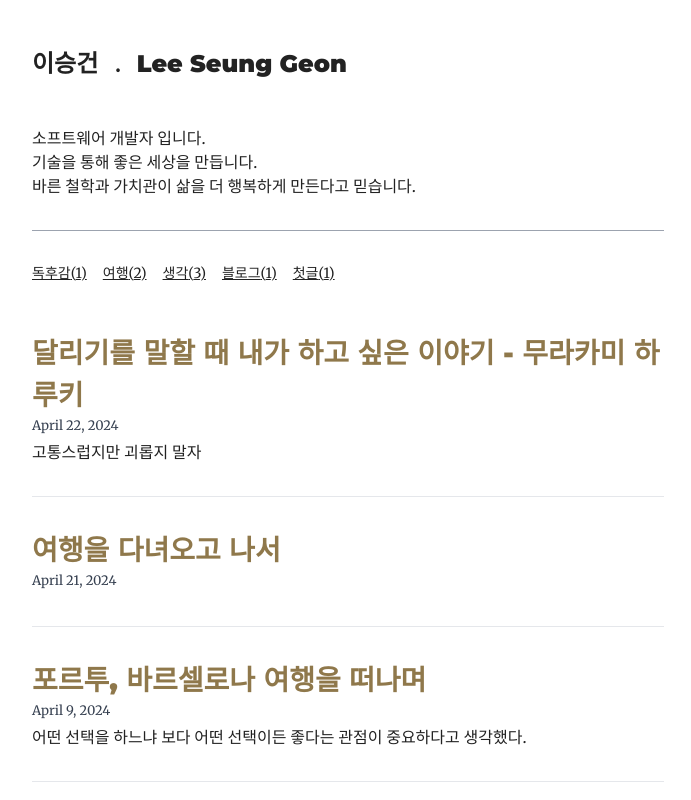
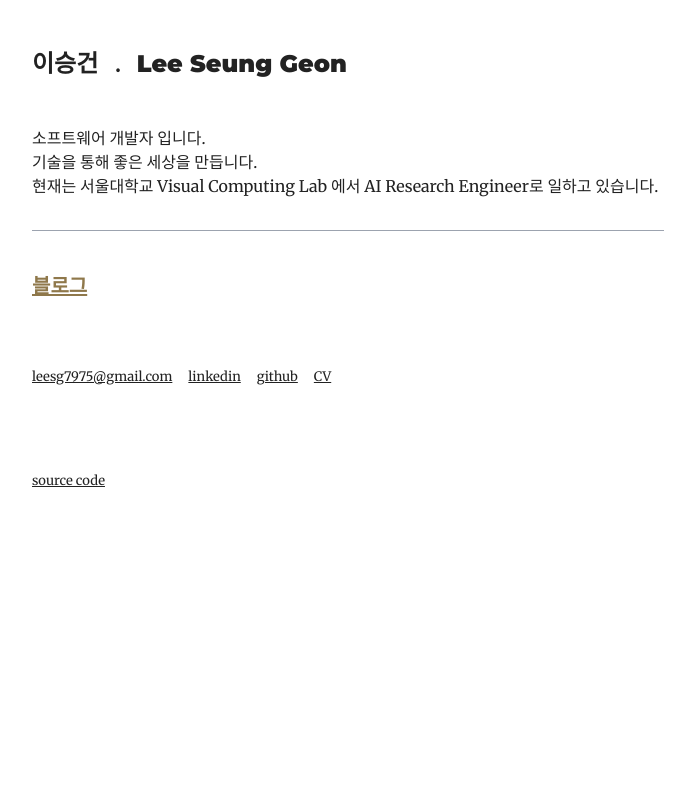
Before and after one commit to geongun20/blog, a Next.js app: page / in a window 1280 px wide. Shown: the top 800 px of the page, without its empty margins (292-983 px from the left). Built offline with nearby package versions, Linux system fonts and the light colour scheme; no server answers.

Commit message:
feat: CV 추가, blog 페이지 분리

```diff
--- a/app/atom.xml/route.tsx
+++ b/app/atom.xml/route.tsx
@@ -1,6 +1,6 @@
 import { metadata } from "../page";
 import { generateFeed } from "../feed";
-import { getPosts } from "@/app/page";
+import { getPosts } from "@/app/blog/page";
 
 export async function GET() {
   const posts = await getPosts();
--- a/app/PostList.tsx
+++ b/app/blog/PostList.tsx
@@ -1,12 +1,8 @@
 "use client";
 
-import Color from "colorjs.io";
 import Link from "@/components/Link";
-import { useState } from "react";
-import { CSSProperties } from "react";
 import { sans } from "@/components/fonts";
-import { Post } from "@/app/page";
-import uniq from "lodash/uniq";
+import { Post } from "@/app/blog/page";
 import { useRouter, useSearchParams } from "next/navigation";
 import { groupBy, map, mapValues } from "lodash";
 
--- a/app/blog/[slug]/page.tsx
+++ b/app/blog/[slug]/page.tsx
@@ -8,7 +8,7 @@ import rehypePrettyCode from "rehype-pretty-code";
 import { remarkMdxEvalCodeBlock } from "./mdx";
 import overnight from "overnight/themes/Overnight-Slumber.json";
 import "./markdown.css";
-import { refineTags } from "@/app/page";
+import { refineTags } from "@/app/blog/page";
 import PostTag from "@/app/blog/[slug]/PostTag";
 
 overnight.colors["editor.background"] = "var(--code-bg)";
--- /dev/null
+++ b/app/blog/page.tsx
@@ -0,0 +1,53 @@
+import PostList from "@/app/blog/PostList";
+import { readdir, readFile } from "fs/promises";
+import matter from "gray-matter";
+import trim from "lodash/trim";
+
+export type Post = {
+  date: Date;
+  spoiler: string;
+  slug: string;
+  title: string;
+  tags: string[];
+};
+
+export function refineTags(tags: string): string[] {
+  return tags
+    .split(",")
+    .map((tag) => trim(tag))
+    .filter((tag) => tag.length > 0);
+}
+
+export async function getPosts(): Promise<Post[]> {
+  const entries = await readdir("./public/", { withFileTypes: true });
+  const dirs = entries
+    .filter((entry) => entry.isDirectory())
+    .map((entry) => entry.name);
+  const fileContents = await Promise.all(
+    dirs.map((dir) => readFile("./public/" + dir + "/index.md", "utf8"))
+  );
+  const posts = dirs.map((slug, i) => {
+    const fileContent = fileContents[i];
+    const data = matter(fileContent).data as Record<
+      keyof Omit<Post, "slug">,
+      string
+    >;
+    return {
+      slug,
+      ...data,
+      date: new Date(data.date),
+      tags: refineTags(data.tags),
+    };
+  });
+  posts.sort((a, b) => b.date.getTime() - a.date.getTime());
+  return posts;
+}
+
+export default async function Home() {
+  const posts = await getPosts();
+  return (
+    <div className="relative -top-[10px] flex flex-col gap-y-4">
+      <PostList posts={posts} />
+    </div>
+  );
+}
--- a/app/feed.tsx
+++ b/app/feed.tsx
@@ -1,4 +1,5 @@
-import { Metadata, Post } from "@/app/page";
+import { Metadata } from "@/app/page";
+import { Post } from "@/app/blog/page";
 import { Feed, FeedOptions } from "feed";
 
 export function generateFeed(posts: Post[], metadata: Metadata) {
--- a/app/layout.tsx
+++ b/app/layout.tsx
@@ -35,6 +35,13 @@ export default function RootLayout({ children }: { children: ReactNode }) {
                 >
                   github
                 </Link>
+                <Link
+                  href="Seung_Geon_Lee_CV.pdf"
+                  className="text-[13px] underline"
+                  target="_blank"
+                >
+                  CV
+                </Link>
               </div>
               <div className="mt-20">
                 <Link
--- a/app/page.tsx
+++ b/app/page.tsx
@@ -1,15 +1,4 @@
-import PostList from "@/app/PostList";
-import { readdir, readFile } from "fs/promises";
-import matter from "gray-matter";
-import trim from "lodash/trim";
-
-export type Post = {
-  date: Date;
-  spoiler: string;
-  slug: string;
-  title: string;
-  tags: string[];
-};
+import Link from "@/components/Link";
 
 export type Metadata = {
   title: string;
@@ -30,48 +19,25 @@ export const metadata: Metadata = {
   },
 };
 
-export function refineTags(tags: string): string[] {
-  return tags
-    .split(",")
-    .map((tag) => trim(tag))
-    .filter((tag) => tag.length > 0);
-}
-
-export async function getPosts(): Promise<Post[]> {
-  const entries = await readdir("./public/", { withFileTypes: true });
-  const dirs = entries
-    .filter((entry) => entry.isDirectory())
-    .map((entry) => entry.name);
-  const fileContents = await Promise.all(
-    dirs.map((dir) => readFile("./public/" + dir + "/index.md", "utf8"))
-  );
-  const posts = dirs.map((slug, i) => {
-    const fileContent = fileContents[i];
-    const data = matter(fileContent).data as Record<
-      keyof Omit<Post, "slug">,
-      string
-    >;
-    return {
-      slug,
-      ...data,
-      date: new Date(data.date),
-      tags: refineTags(data.tags),
-    };
-  });
-  posts.sort((a, b) => b.date.getTime() - a.date.getTime());
-  return posts;
-}
-
 export default async function Home() {
-  const posts = await getPosts();
   return (
     <div className="relative -top-[10px] flex flex-col gap-y-4">
       <div className="w-full border-b-[1px] border-gray-400 pb-8">
         <p>소프트웨어 개발자 입니다.</p>
         <p>기술을 통해 좋은 세상을 만듭니다.</p>
-        <p>바른 철학과 가치관이 삶을 더 행복하게 만든다고 믿습니다.</p>
+        <p>
+          현재는 서울대학교 Visual Computing Lab 에서 AI Research Engineer로
+          일하고 있습니다.
+        </p>
       </div>
-      <PostList posts={posts} />
+      <div className="flex flex-col gap-y-8 pt-6">
+        <Link
+          href="/blog"
+          className="text-[20px] font-bold underline text-[--khaki]"
+        >
+          블로그
+        </Link>
+      </div>
     </div>
   );
 }
--- a/app/rss.xml/route.tsx
+++ b/app/rss.xml/route.tsx
@@ -1,6 +1,6 @@
 import { metadata } from "../page";
 import { generateFeed } from "../feed";
-import { getPosts } from "@/app/page";
+import { getPosts } from "@/app/blog/page";
 
 export async function GET() {
   const posts = await getPosts();
```
Also changed, not shown: 1 other file (tests, documents, lock files or other folders).
